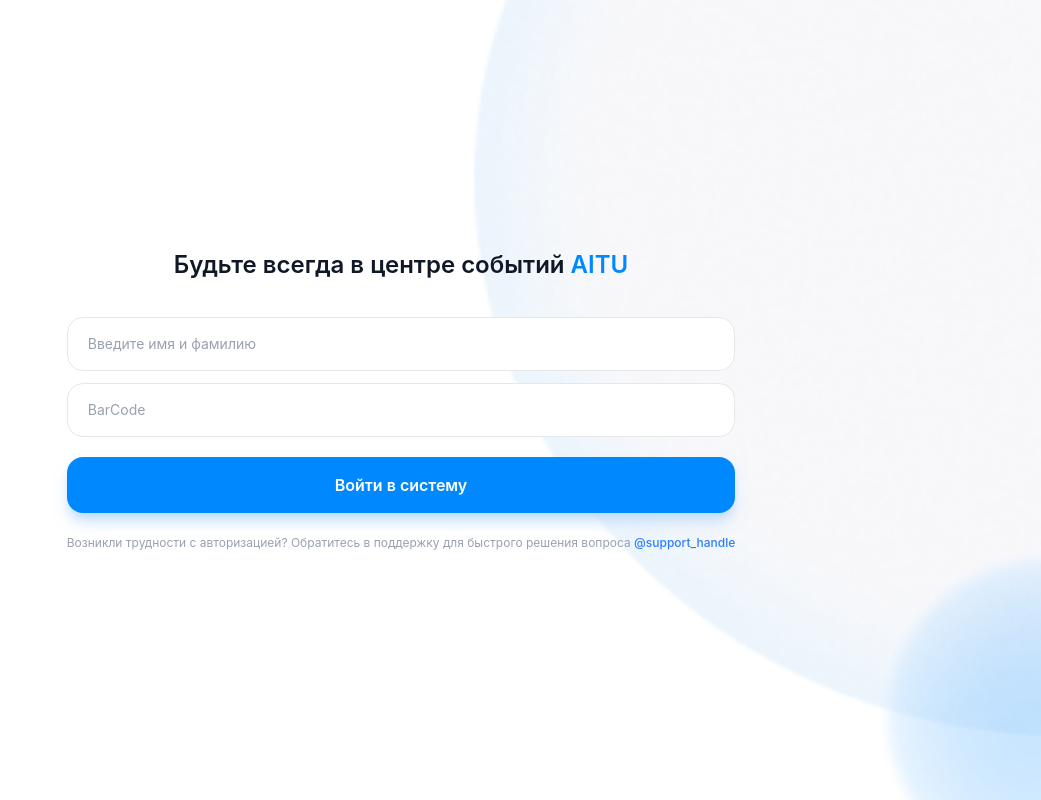
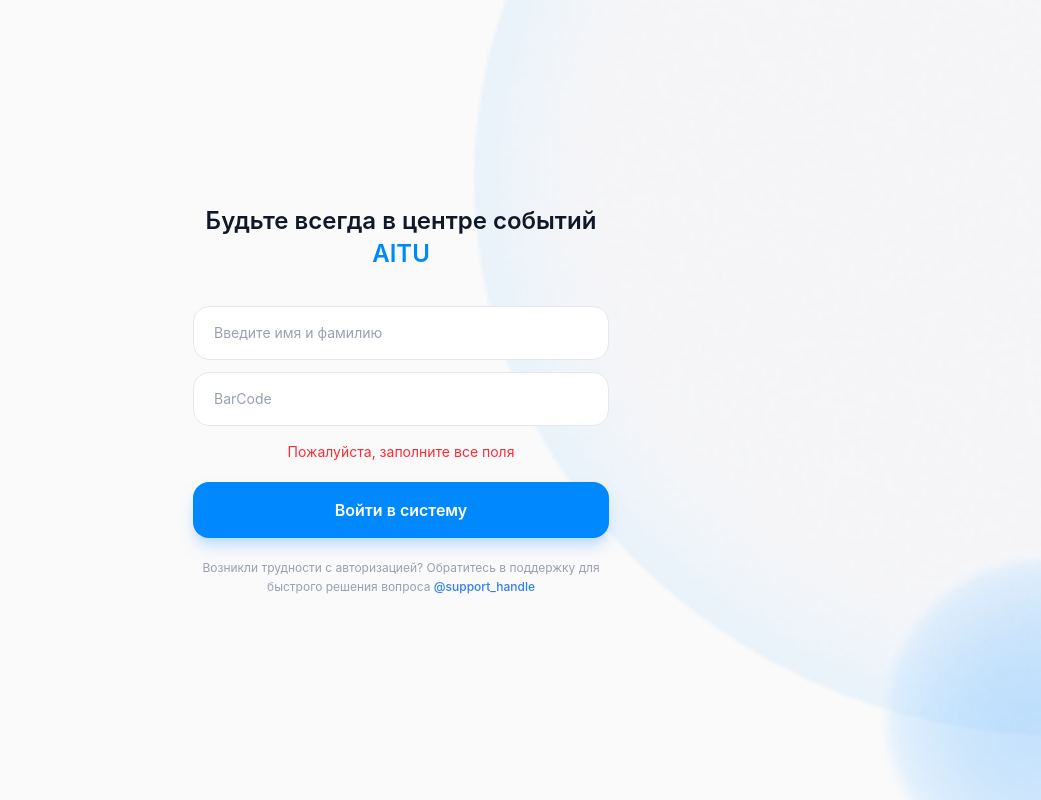
Before and after one commit to AITUSADC/aitu-events-frontend, a React (Vite) app: page /auth in a window 1280 px wide. Both pictures are taken after a click on the button "Войти в систему". Shown: the whole page, without its empty margins (239-1280 px from the left). Built offline with nearby package versions, Linux system fonts and the light colour scheme.

Commit message:
feat: validation to form

```diff
--- a/src/index.css
+++ b/src/index.css
@@ -3,7 +3,7 @@
 body {
   background-image: url('./assets/bg.png');
   background-size: cover;
-
+  background-color: rgba(0, 0, 0, 0.02);
 }
 
 /* Add custom color tailwind */
--- a/src/pages/Authorization.tsx
+++ b/src/pages/Authorization.tsx
@@ -1,8 +1,20 @@
+import { useState } from "react";
+
 const Authorization = () => {
+  const [name, setName] = useState("");
+  const [barcode, setBarcode] = useState("");
+  const [error, setError] = useState("");
+
+  const handleSubmit = () => {
+    if (!name || !barcode) {
+      setError("Пожалуйста, заполните все поля");
+      return;
+    }
+  }
+
   return (
     <div className="min-h-screen flex items-center justify-center">
-      <div className="px-4">
-
+      <div className="px-4 max-w-md">
         {/* Title */}
         <h1 className="text-2xl font-semibold text-center text-gray-900 leading-snug mb-9">
           Будьте всегда в центре событий{" "}
@@ -14,18 +26,24 @@
           <input
             type="text"
             placeholder="Введите имя и фамилию"
-            className="w-full px-5 py-4 rounded-2xl border border-gray-200 bg-white text-gray-800 text-sm placeholder-gray-400 outline-none focus:border-blue-400 focus:ring-4 focus:ring-blue-100 transition-all duration-200"
+            className="w-full px-5 py-4 rounded-2xl border border-gray-200 bg-white text-gray-900 text-sm placeholder-gray-400 outline-none focus:border-blue-400 focus:ring-4 focus:ring-blue-100 transition-all duration-200"
+            value={name}
+            onChange={(e) => setName(e.target.value)}
           />
 
           <input
             type="text"
             placeholder="BarCode"
-            className="w-full px-5 py-4 rounded-2xl border border-gray-200 bg-white text-gray-800 text-sm placeholder-gray-400 outline-none focus:border-blue-400 focus:ring-4 focus:ring-blue-100 transition-all duration-200"
+            className="w-full px-5 py-4 rounded-2xl border border-gray-200 bg-white text-gray-900 text-sm placeholder-gray-400 outline-none focus:border-blue-400 focus:ring-4 focus:ring-blue-100 transition-all duration-200"
+            value={barcode}
+            onChange={(e) => setBarcode(e.target.value)}
           />
+            {error && <p className="text-red-500 text-center text-sm mt-1">{error}</p>}
 
           <button
             type="button"
             className="mt-2 w-full py-4 rounded-2xl bg-primary hover:bg-blue-600 active:scale-95 text-white text-base font-semibold shadow-lg shadow-blue-200 hover:shadow-blue-300 transition-all duration-200"
+            onClick={handleSubmit}
           >
             Войти в систему
           </button>
@@ -33,7 +51,8 @@
 
         {/* Help text */}
         <p className="mt-5 text-xs text-gray-400 text-center leading-relaxed">
-          Возникли трудности с авторизацией? Обратитесь в поддержку для быстрого решения вопроса{" "}
+          Возникли трудности с авторизацией? Обратитесь в поддержку для быстрого
+          решения вопроса{" "}
           <a href="#" className="text-blue-500 font-medium hover:underline">
             @support_handle
           </a>
```
